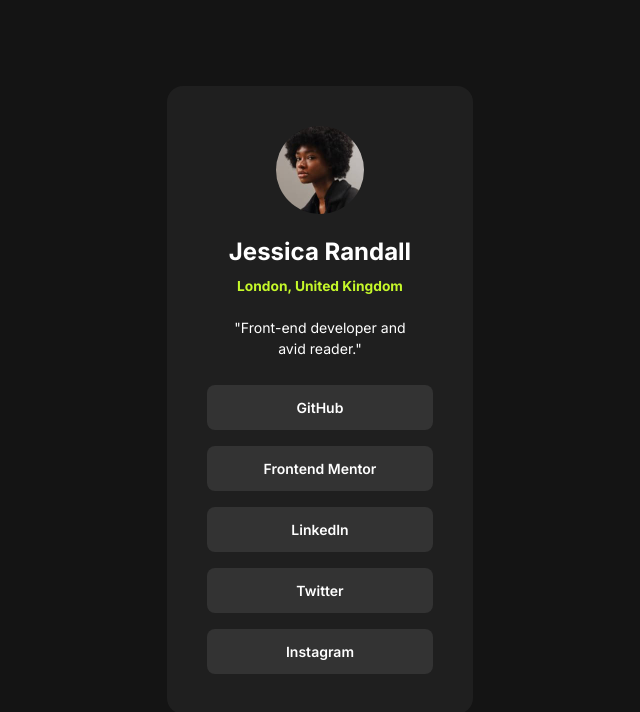
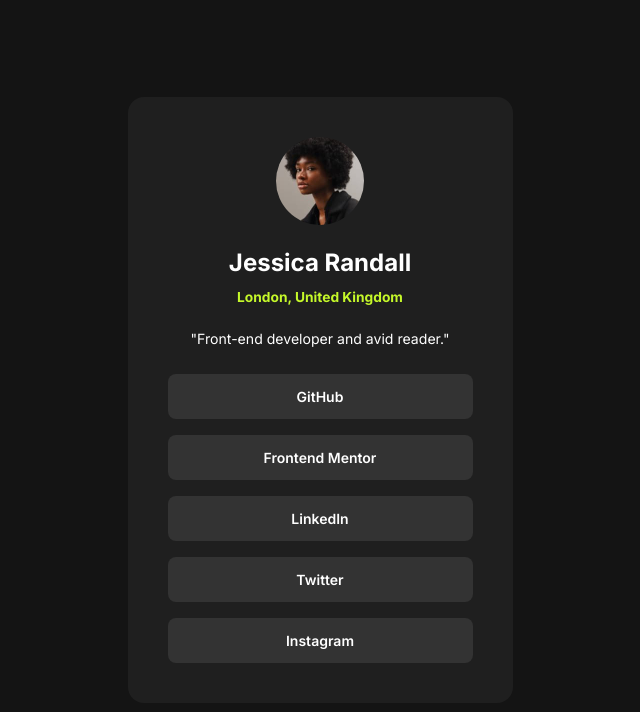
Before and after one commit to justPulfer/social-links-profile, a React (Create React App) app: page / in a window 1280 px wide. Shown: the top 712 px of the page, without its empty margins (320-960 px from the left). Built offline with nearby package versions, Linux system fonts and the light colour scheme.

Commit message:
final commit

```diff
--- a/src/App.js
+++ b/src/App.js
@@ -17,7 +17,8 @@ export default function App() {
 
 function Main() {
 	return (
-		<main className="container">
+		<main>
+			<div className="container">
 				<div className="profile-info">
 					<img src="/images/avatar-jessica.jpeg" alt="Profile"></img>
 					<div className="personal-info">
@@ -27,6 +28,7 @@ function Main() {
 					<h3 className="role">"Front-end developer and avid reader."</h3>
 				</div>
 				<Skills />
+			</div>
 		</main>
 	);
 }
--- a/src/index.css
+++ b/src/index.css
@@ -65,15 +65,16 @@ select {
 }
 
 body {
-	display: flex;
-	justify-content: center;
-	align-items: center;
-	width: 100dvw;
-	height: 100dvh;
-	background-color: var(--clr-off-black);
-	color: #fff;
 	font-family: "Inter", sans-serif;
 	font-size: 14px;
+	background-color: var(--clr-off-black);
+}
+
+main {
+	display: flex;
+	width: 100vw;
+	height: 100vh;
+	color: #fff;
 }
 
 .container {
```
Lines whose indentation alone changed are shown as unchanged.
